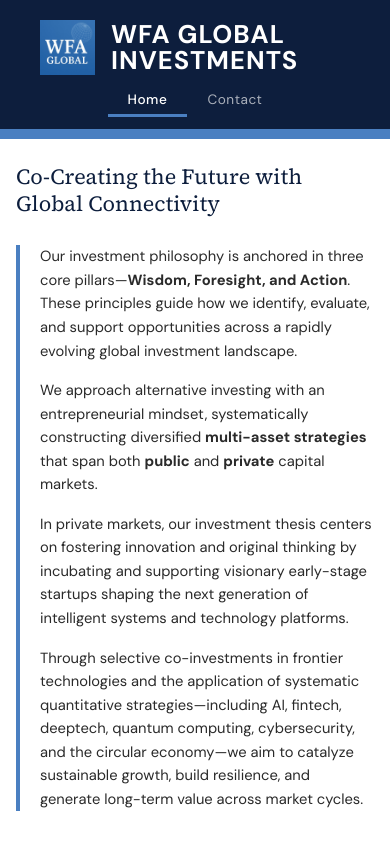
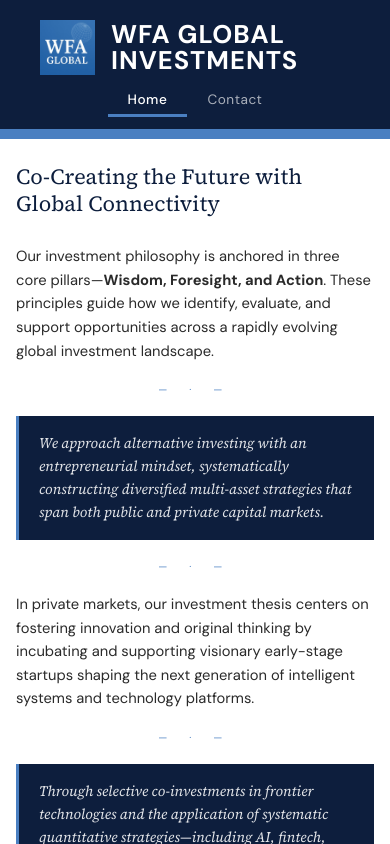
Before and after one commit to wfaglobal/wfaglobal-web, a Next.js app: page / in a window 390 px wide. Shown: the top 844 px of the page. Built offline with nearby package versions, Linux system fonts and the light colour scheme.

Commit message:
Add pull quotes with dot dividers

```diff
--- a/src/app/page.module.css
+++ b/src/app/page.module.css
@@ -1,18 +1,21 @@
 .bodyWrap { max-width: 900px; margin: 0 auto; padding: 3.5rem 2.5rem 2rem; }
 .heading { font-family: 'Source Serif 4', serif; font-size: 2.2rem; font-weight: 400; color: var(--navy); margin-bottom: 1.75rem; line-height: 1.2; }
-.bodyText { border-left: 4px solid var(--blue); padding-left: 1.75rem; }
-.bodyText p { font-size: 1.15rem; color: var(--text-mid); line-height: 1.95; margin-bottom: 1.5rem; text-align: justify; }
-.bodyText p:last-child { margin-bottom: 0; }
+.bodyText p { font-size: 1.15rem; color: var(--text-mid); line-height: 1.95; margin-bottom: 0; }
+.divider { text-align: center; margin: 1.25rem 0; color: var(--blue); letter-spacing: 0.6rem; font-size: 0.65rem; }
+.pullQuote { border-left: 3px solid var(--blue); background: var(--navy); margin: 0; padding: 1.25rem 1.5rem; }
+.pullQuote p { font-family: 'Source Serif 4', serif; font-style: italic; font-size: 1.1rem; color: rgba(255,255,255,0.88); line-height: 1.8; margin: 0; }
 
 @media (max-width: 768px) {
   .bodyWrap { padding: 2rem 1.25rem; }
   .heading { font-size: 1.5rem; line-height: 1.25; }
-  .bodyText { padding-left: 1.25rem; }
-  .bodyText p { font-size: 0.95rem; line-height: 1.65; text-align: left; margin-bottom: 1.1rem; }
+  .bodyText p { font-size: 0.95rem; line-height: 1.65; }
+  .pullQuote p { font-size: 0.95rem; }
 }
 
 @media (max-width: 480px) {
   .bodyWrap { padding: 1.5rem 1rem; }
   .heading { font-size: 1.35rem; }
-  .bodyText p { font-size: 0.92rem; line-height: 1.6; margin-bottom: 1rem; }
+  .bodyText p { font-size: 0.92rem; line-height: 1.6; }
+  .pullQuote { padding: 1rem 1.25rem; }
+  .pullQuote p { font-size: 0.9rem; }
 }
--- a/src/app/page.tsx
+++ b/src/app/page.tsx
@@ -12,9 +12,16 @@ export default function Home() {
           <h1 className={styles.heading}>Co-Creating the Future with Global Connectivity</h1>
           <div className={styles.bodyText}>
             <p>Our investment philosophy is anchored in three core pillars—<strong>Wisdom, Foresight, and Action</strong>. These principles guide how we identify, evaluate, and support opportunities across a rapidly evolving global investment landscape.</p>
-            <p>We approach alternative investing with an entrepreneurial mindset, systematically constructing diversified <strong>multi-asset strategies</strong> that span both <strong>public</strong> and <strong>private</strong> capital markets.</p>
+            <div className={styles.divider}>— · —</div>
+            <blockquote className={styles.pullQuote}>
+              <p>We approach alternative investing with an entrepreneurial mindset, systematically constructing diversified multi-asset strategies that span both public and private capital markets.</p>
+            </blockquote>
+            <div className={styles.divider}>— · —</div>
             <p>In private markets, our investment thesis centers on fostering innovation and original thinking by incubating and supporting visionary early-stage startups shaping the next generation of intelligent systems and technology platforms.</p>
-            <p>Through selective co-investments in frontier technologies and the application of systematic quantitative strategies—including AI, fintech, deeptech, quantum computing, cybersecurity, and the circular economy—we aim to catalyze sustainable growth, build resilience, and generate long-term value across market cycles.</p>
+            <div className={styles.divider}>— · —</div>
+            <blockquote className={styles.pullQuote}>
+              <p>Through selective co-investments in frontier technologies and the application of systematic quantitative strategies—including AI, fintech, deeptech, quantum computing, cybersecurity, and the circular economy—we aim to catalyze sustainable growth, build resilience, and generate long-term value across market cycles.</p>
+            </blockquote>
           </div>
         </div>
         <HexGrid />
```
